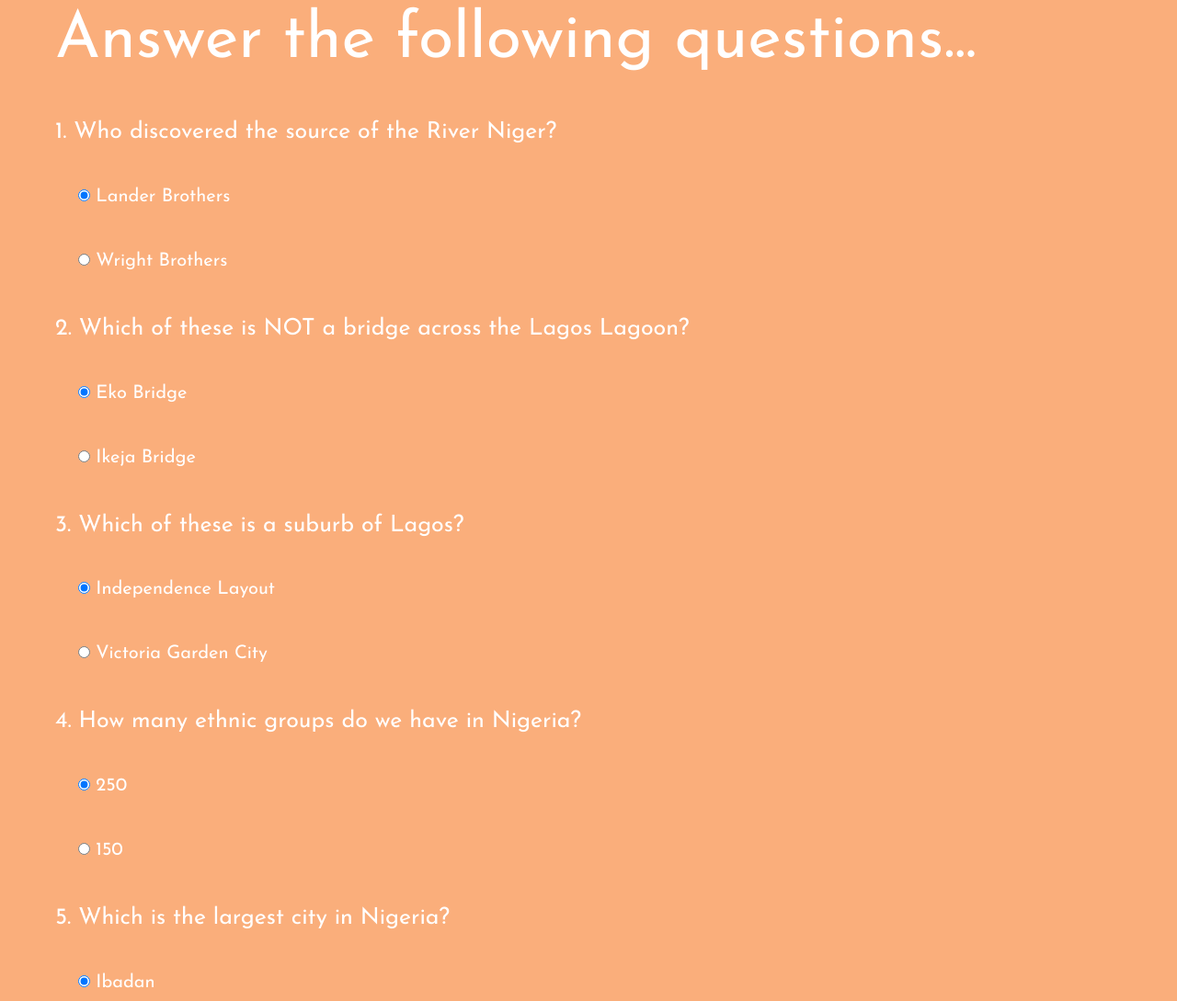
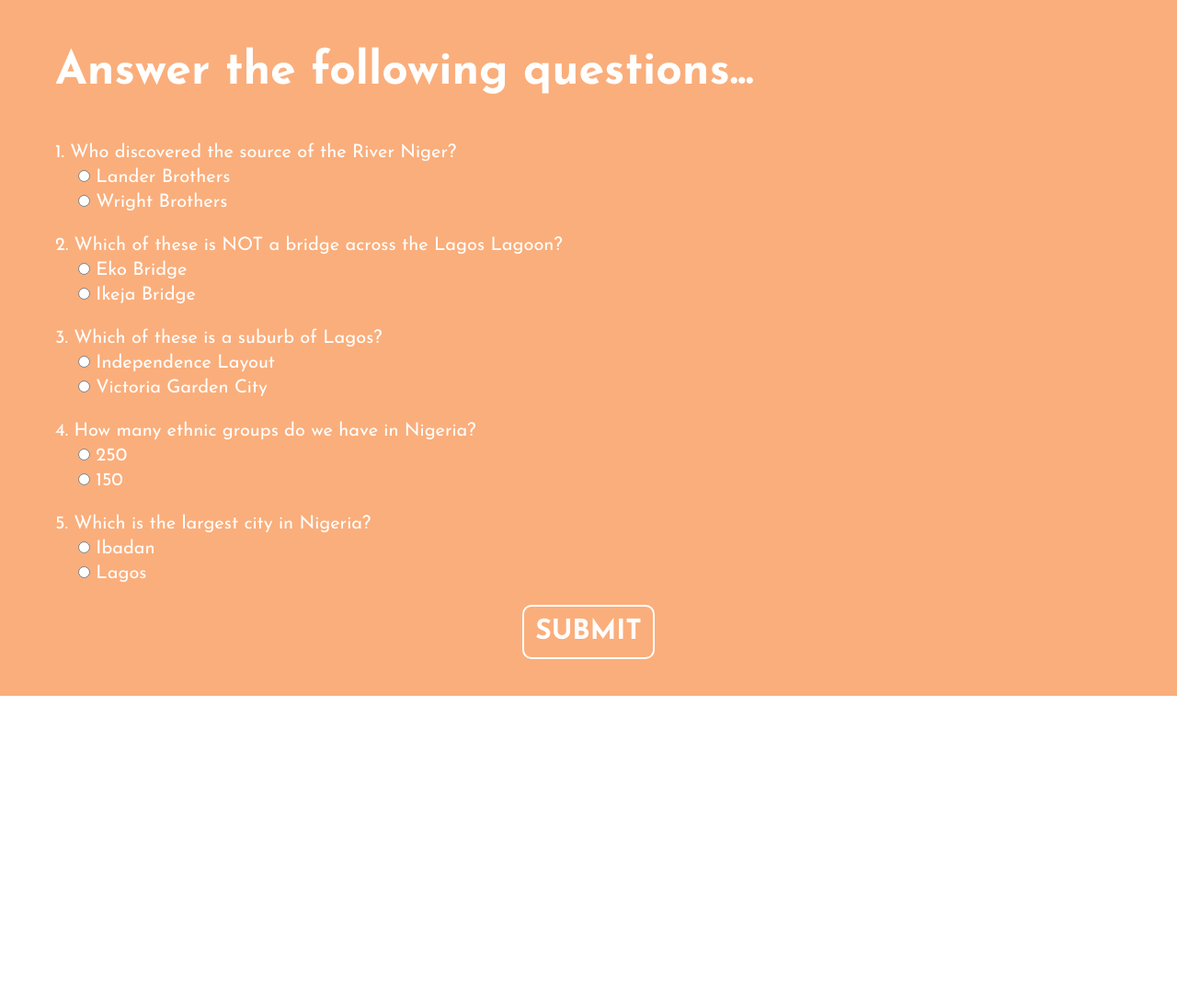
Before and after one commit to samiiexx/js-quiz, a website: page src/index.html in a window 1280 px wide. Shown: the part 357-1446 px from the top of the page at 92% size. After the commit the page ends 1114 px from the top, so only its background shows below. Drawn offline with nearby package versions, Linux system fonts and the light colour scheme; files that its build step writes are made by us from their sources.

Commit message:
Major edits Remove bootstrap file Remove bootstrap classes

```diff
--- a/src/index.html
+++ b/src/index.html
@@ -7,116 +7,112 @@
             src="https://kit.fontawesome.com/c867eaa577.js"
             crossorigin="anonymous"
         ></script>
-        <link
-            href="https://cdn.jsdelivr.net/npm/bootstrap@5.1.3/dist/css/bootstrap.min.css"
-            rel="stylesheet"
-            integrity="sha384-1BmE4kWBq78iYhFldvKuhfTAU6auU8tT94WrHftjDbrCEXSU1oBoqyl2QvZ6jIW3"
-            crossorigin="anonymous"
-        />
         <link rel="shortcut icon" href="images/logo.png" type="image/png" />
         <link rel="stylesheet" href="css/style.css" />
         <title>JavaScript Quiz</title>
     </head>
     <body>
         <!-- Header -->
-        <header class="intro py-3 bg-white text-center">
+        <header class="intro py-3">
             <div class="container">
-                <h1 class="text-primary display-1 my-1">Quiz</h1>
+                <h1 class="h1 my-1">Quiz</h1>
             </div>
         </header>
 
         <!-- Result section -->
-        <div class="result py-4 d-none bg-light text-center">
-            <div class="container lead">
+        <div class="result py-4 d-none">
+            <div class="container">
                 <p class="">
                     You are
-                    <span class="result-score text-primary display-4">0%</span>
+                    <span class="result-score">0%</span>
                     correct
                 </p>
             </div>
         </div>
 
         <!-- Quiz section -->
-        <div class="quiz py-2 bg-primary">
+        <div class="quiz py-2">
             <div class="container">
-                <h2 class="my-2 text-white display-4">
-                    Answer the following questions...
-                </h2>
+                <h2 class="h2 my-2">Answer the following questions...</h2>
 
-                <form class="quiz-form text-white">
+                <form class="quiz-form">
                     <div class="my-1">
-                        <p class="lead font-weight-normal">
+                        <p class="lead">
                             1. Who discovered the source of the River Niger?
                         </p>
-                        <div class="form-check my-2 text-white">
-                            <input type="radio" name="q1" value="A" checked />
+                        <div class="form-check">
+                            <input type="radio" name="q1" value="A" />
                             <label class="form-check-label"
                                 >Lander Brothers</label
                             >
                         </div>
-                        <div class="form-check my-2 text-white">
+                        <div class="form-check">
                             <input type="radio" name="q1" value="B" />
                             <label class="form-check-label"
                                 >Wright Brothers</label
                             >
                         </div>
+                    </div>
 
-                        <p class="lead font-weight-normal">
+                    <div class="my-1">
+                        <p class="">
                             2. Which of these is NOT a bridge across the Lagos
                             Lagoon?
                         </p>
-                        <div class="form-check my-2 text-white">
-                            <input type="radio" name="q2" value="A" checked />
+                        <div class="form-check">
+                            <input type="radio" name="q2" value="A" />
                             <label class="form-check-label">Eko Bridge</label>
                         </div>
-                        <div class="form-check my-2 text-white">
+                        <div class="form-check">
                             <input type="radio" name="q2" value="B" />
                             <label class="form-check-label">Ikeja Bridge</label>
                         </div>
+                    </div>
 
-                        <p class="lead font-weight-normal">
-                            3. Which of these is a suburb of Lagos?
-                        </p>
-                        <div class="form-check my-2 text-white">
-                            <input type="radio" name="q3" value="A" checked />
+                    <div class="my-1">
+                        <p class="">3. Which of these is a suburb of Lagos?</p>
+                        <div class="form-check">
+                            <input type="radio" name="q3" value="A" />
                             <label class="form-check-label"
                                 >Independence Layout
                             </label>
                         </div>
-                        <div class="form-check my-2 text-white">
+                        <div class="form-check">
                             <input type="radio" name="q3" value="B" />
                             <label class="form-check-label"
                                 >Victoria Garden City</label
                             >
                         </div>
+                    </div>
 
-                        <p class="lead font-weight-normal">
+                    <div class="my-1">
+                        <p class="">
                             4. How many ethnic groups do we have in Nigeria?
                         </p>
-                        <div class="form-check my-2 text-white">
-                            <input type="radio" name="q4" value="A" checked />
+                        <div class="form-check">
+                            <input type="radio" name="q4" value="A" />
                             <label class="form-check-label">250</label>
                         </div>
-                        <div class="form-check my-2 text-white">
+                        <div class="form-check">
                             <input type="radio" name="q4" value="B" />
                             <label class="form-check-label">150</label>
                         </div>
+                    </div>
 
-                        <p class="lead font-weight-normal">
-                            5. Which is the largest city in Nigeria?
-                        </p>
-                        <div class="form-check my-2 text-white">
-                            <input type="radio" name="q5" value="A" checked />
-                            <label class="form-check-label"> Ibadan</label>
+                    <div class="my-1">
+                        <p class="">5. Which is the largest city in Nigeria?</p>
+                        <div class="form-check">
+                            <input type="radio" name="q5" value="A" />
+                            <label class="form-check-label">Ibadan</label>
                         </div>
-                        <div class="form-check my-2 text-white">
+                        <div class="form-check">
                             <input type="radio" name="q5" value="B" />
                             <label class="form-check-label">Lagos</label>
                         </div>
                     </div>
 
-                    <div class="text-center">
-                        <input type="submit" class="btn btn-light" />
+                    <div class="submit-btn">
+                        <input type="submit" class="btn btn-primary-outline" />
                     </div>
                 </form>
             </div>
```
